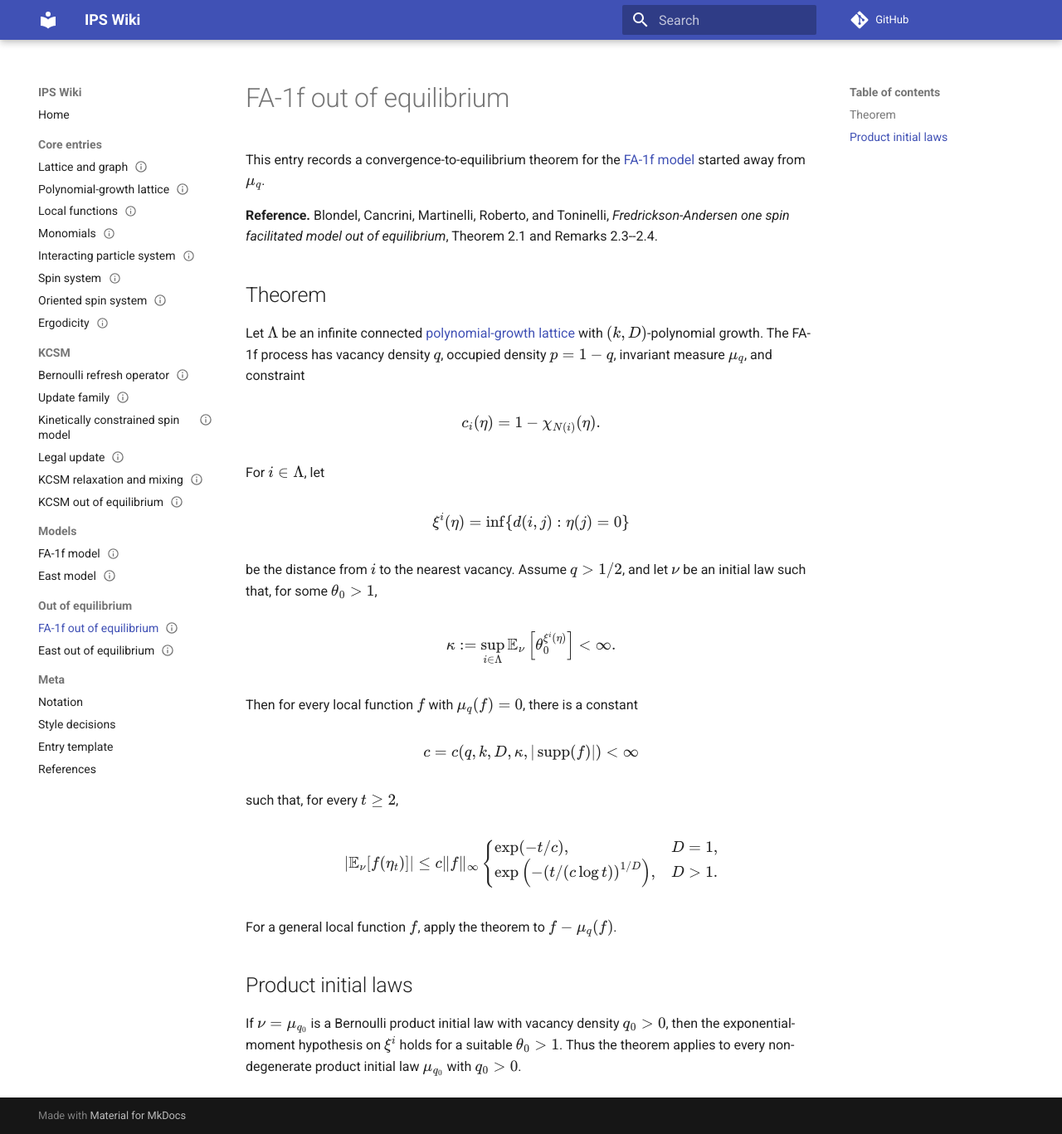
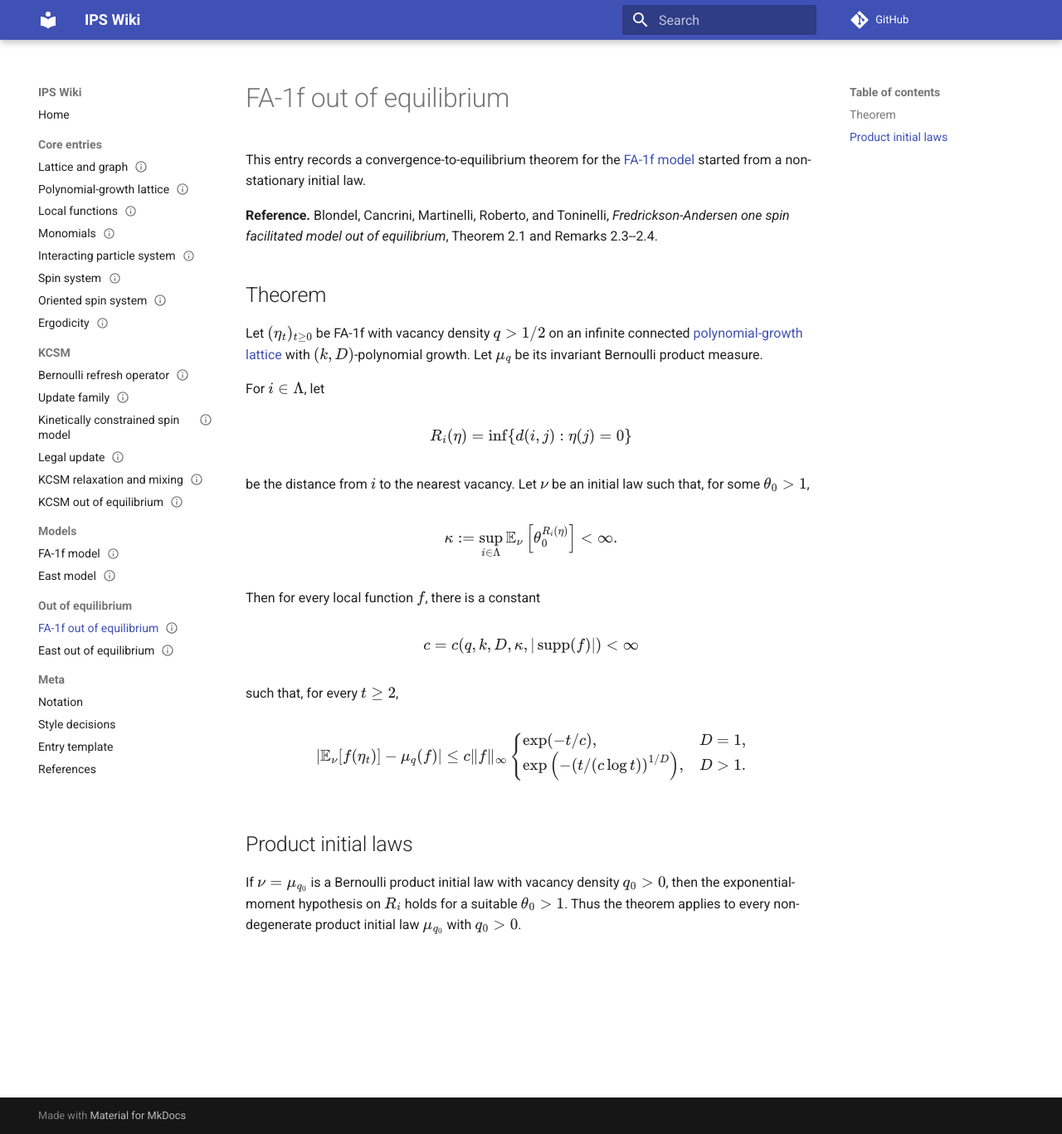
Before and after one commit to maciejgluchowski86-beep/ips-wiki, an MkDocs documentation site: the page built from docs/entries/fa-1f-out-of-equilibrium.md, in a window 1280 px wide and 1367 px high. Shown: the whole window at 83% size. Built offline with MkDocs 1.6.1 and Material for MkDocs 9.7.7, drawn with Linux system fonts in a browser that asks for light colours; comment, search, counter and statistics services are not loaded.

Commit message:
Simplify FA-1f out-of-equilibrium theorem

```diff
--- a/docs/entries/fa-1f-out-of-equilibrium.md
+++ b/docs/entries/fa-1f-out-of-equilibrium.md
@@ -9,31 +9,27 @@ tags:
 
 # FA-1f out of equilibrium
 
-This entry records a convergence-to-equilibrium theorem for the [FA-1f model](fa-1f-model.md) started away from \(\mu_q\).
+This entry records a convergence-to-equilibrium theorem for the [FA-1f model](fa-1f-model.md) started from a non-stationary initial law.
 
 **Reference.** Blondel, Cancrini, Martinelli, Roberto, and Toninelli, *Fredrickson-Andersen one spin facilitated model out of equilibrium*, Theorem 2.1 and Remarks 2.3--2.4.
 
 ## Theorem
 
-Let \(\Lambda\) be an infinite connected [polynomial-growth lattice](polynomial-growth-lattice.md) with \((k,D)\)-polynomial growth. The FA-1f process has vacancy density \(q\), occupied density \(p=1-q\), invariant measure \(\mu_q\), and constraint
-
-$$
-c_i(\eta)=1-\chi_{N(i)}(\eta).
-$$
+Let \((\eta_t)_{t\ge0}\) be FA-1f with vacancy density \(q>1/2\) on an infinite connected [polynomial-growth lattice](polynomial-growth-lattice.md) with \((k,D)\)-polynomial growth. Let \(\mu_q\) be its invariant Bernoulli product measure.
 
 For \(i\in\Lambda\), let
 
 $$
-\xi^i(\eta)=\inf\{d(i,j):\eta(j)=0\}
+R_i(\eta)=\inf\{d(i,j):\eta(j)=0\}
 $$
 
-be the distance from \(i\) to the nearest vacancy. Assume \(q>1/2\), and let \(\nu\) be an initial law such that, for some \(\theta_0>1\),
+be the distance from \(i\) to the nearest vacancy. Let \(\nu\) be an initial law such that, for some \(\theta_0>1\),
 
 $$
-\kappa:=\sup_{i\in\Lambda}\E_\nu\left[\theta_0^{\xi^i(\eta)}\right]<\infty.
+\kappa:=\sup_{i\in\Lambda}\E_\nu\left[\theta_0^{R_i(\eta)}\right]<\infty.
 $$
 
-Then for every local function \(f\) with \(\mu_q(f)=0\), there is a constant
+Then for every local function \(f\), there is a constant
 
 $$
 c=c(q,k,D,\kappa,|\supp(f)|)<\infty
@@ -51,8 +47,6 @@ c\|f\|_\infty
 \end{cases}
 $$
 
-For a general local function \(f\), apply the theorem to \(f-\mu_q(f)\).
-
 ## Product initial laws
 
-If \(\nu=\mu_{q_0}\) is a Bernoulli product initial law with vacancy density \(q_0>0\), then the exponential-moment hypothesis on \(\xi^i\) holds for a suitable \(\theta_0>1\). Thus the theorem applies to every non-degenerate product initial law \(\mu_{q_0}\) with \(q_0>0\).
+If \(\nu=\mu_{q_0}\) is a Bernoulli product initial law with vacancy density \(q_0>0\), then the exponential-moment hypothesis on \(R_i\) holds for a suitable \(\theta_0>1\). Thus the theorem applies to every non-degenerate product initial law \(\mu_{q_0}\) with \(q_0>0\).
```
Also changed, not shown: other parts of docs/entries/fa-1f-out-of-equilibrium.md (+1 -1 lines).
